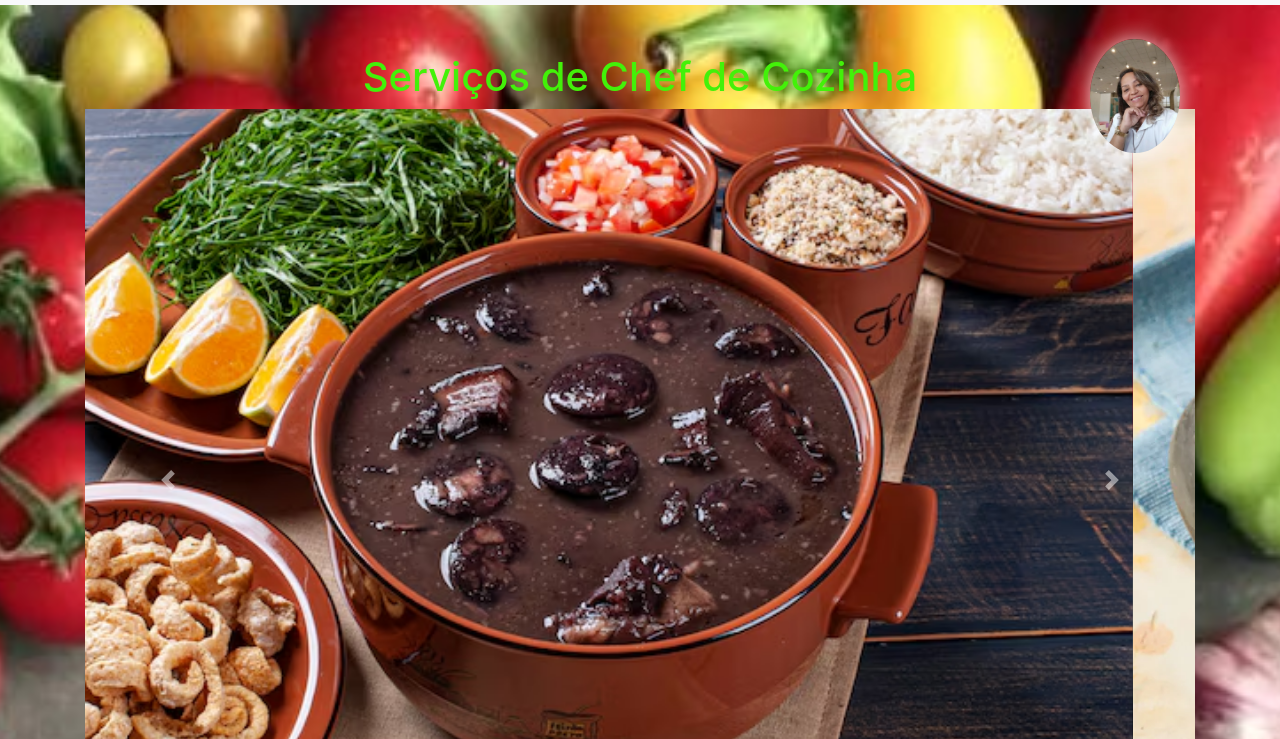
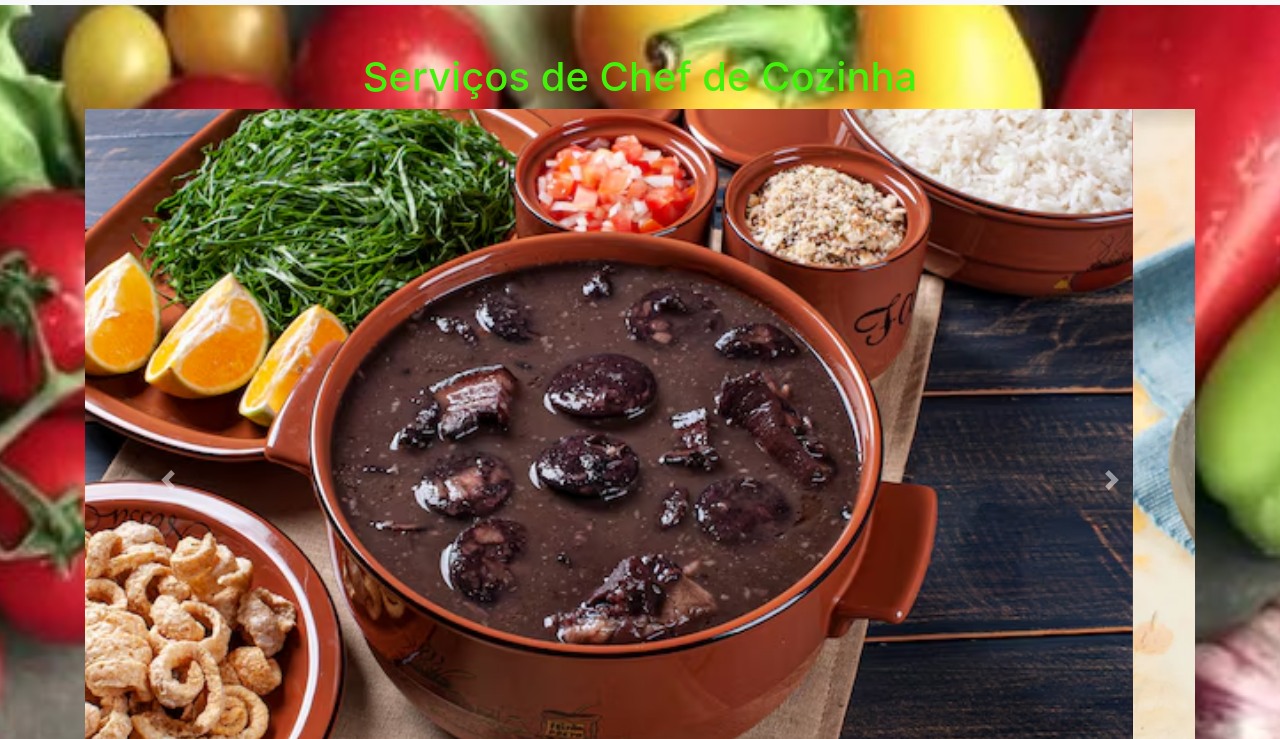
Before and after one commit to rayonny/restaurante, a website built with webpack: page index.html in a window 1280 px wide. Shown: the part 61-800 px from the top of the page. Built offline with nearby package versions, Linux system fonts and the light colour scheme.

Commit message:
initial commit

```diff
--- a/index.html
+++ b/index.html
@@ -198,11 +198,6 @@
 
   <!-- Fale Conosco Section -->
   <section id="fale-conosco" class="mt-5">
-    <div class="col-md-6">
-      <div class="profile-image-container">
-        <img src="img/val.jpg" class="profile-image" alt="Profile Image">
-      </div>
-    </div>
     <div class="container">
       <div class="row justify-content-center align-items-center">
         <div class="col-md-6 text-center">
```
